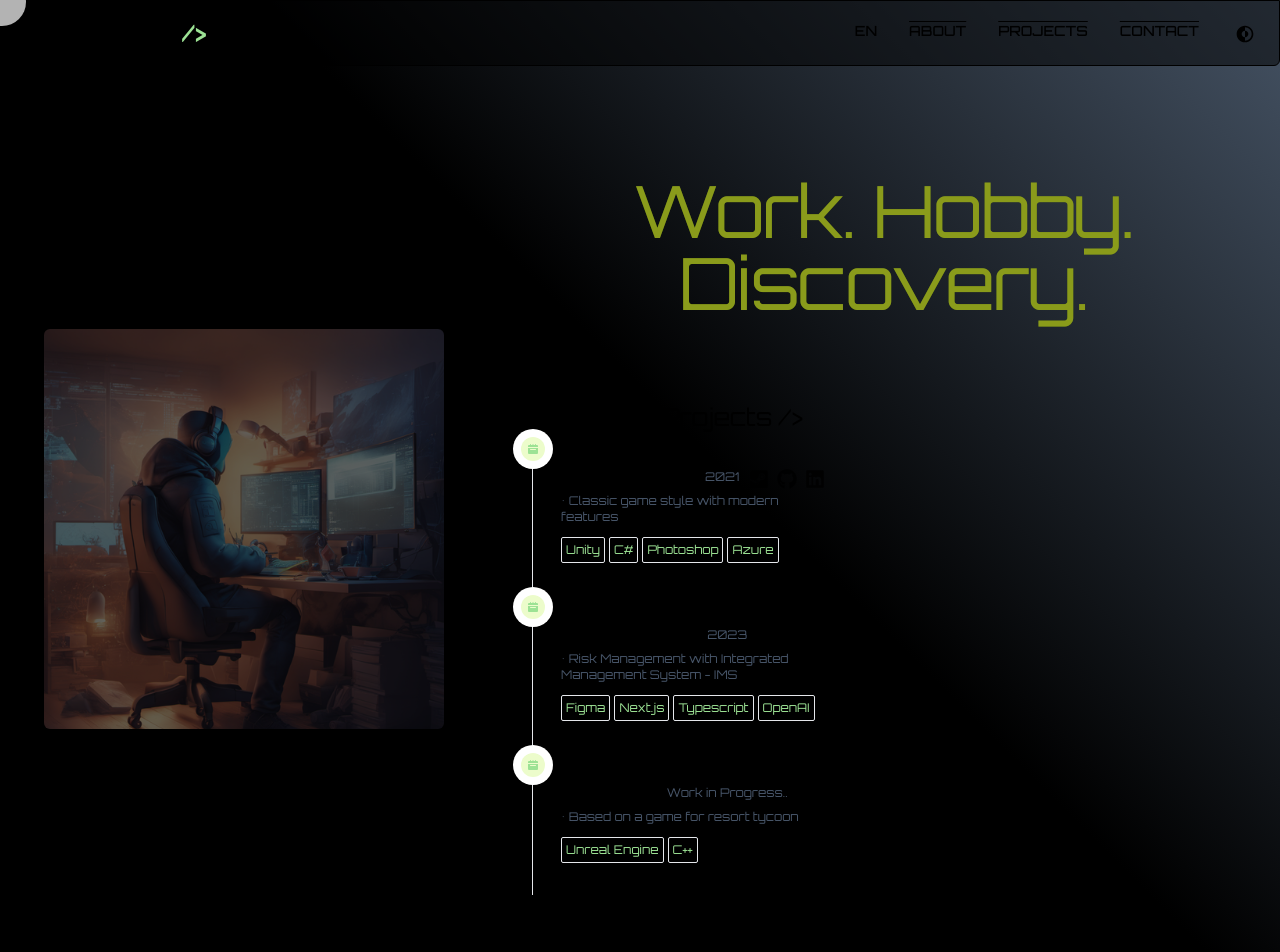
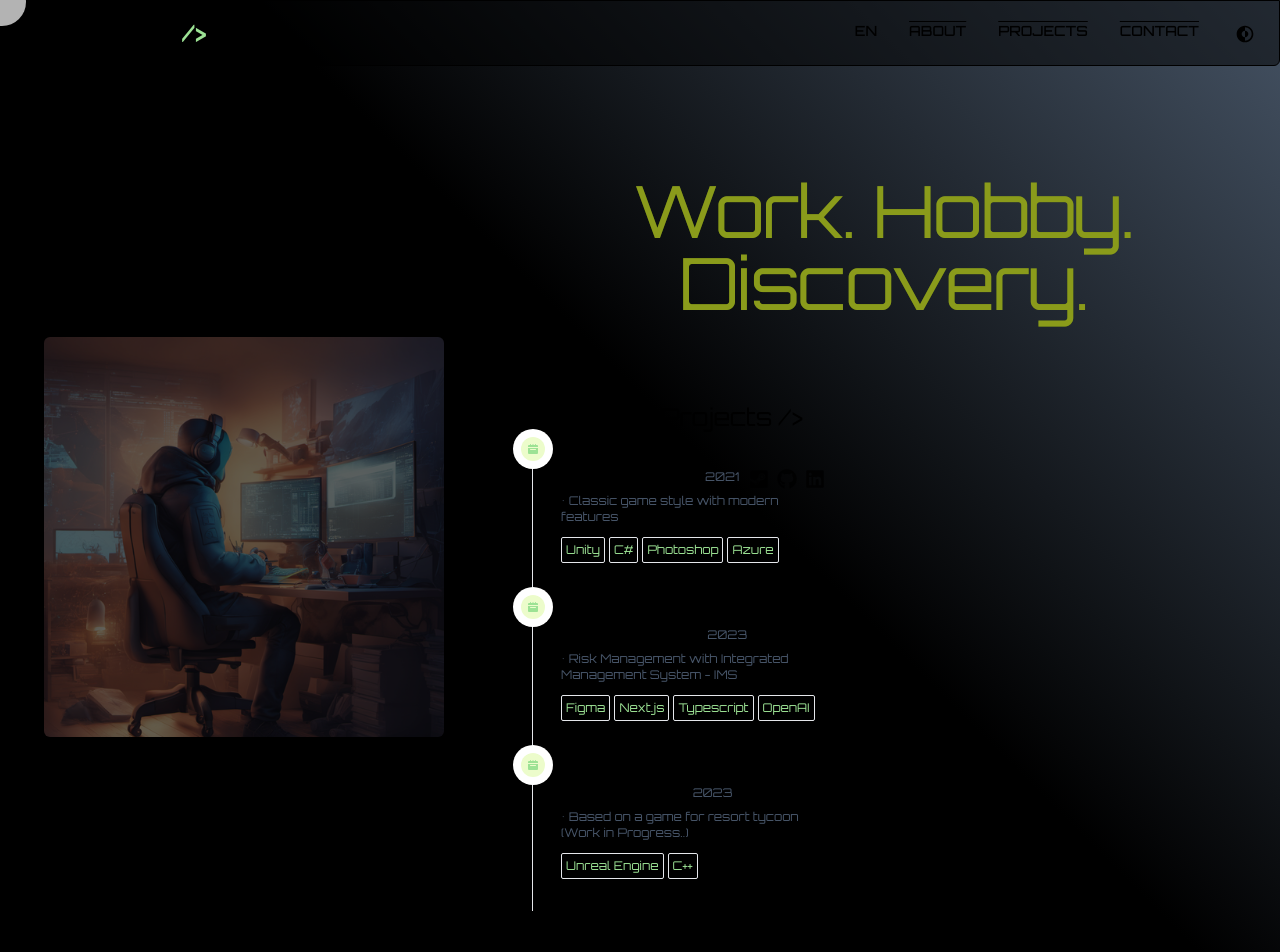
Before and after one commit to DiegoCstyles/portfolio, a Next.js app: page /projects in a window 1280 px wide. Shown: the top 952 px of the page. Built offline with nearby package versions, Linux system fonts and the light colour scheme.

Commit message:
Update Section.tsx

```diff
--- a/components/Projects/Section.tsx
+++ b/components/Projects/Section.tsx
@@ -26,11 +26,11 @@ const projects = [
   },
   {
     title: 'BeachLord',
-    year: 'Work in Progress..',
-    description: 'Based on a game for resort tycoon',
+    year: '2023',
+    description: 'Based on a game for resort tycoon (Work in Progress..)',
     technologies: ['Unreal Engine', 'C++'],
-    githubLink: '',
-    linkedinLink: '',
+    githubLink: 'https://github.com/DiegoCstyles/Beachlord',
+    linkedinLink: 'https://www.linkedin.com/in/diegoerc/',
   },
 ];
 
```
